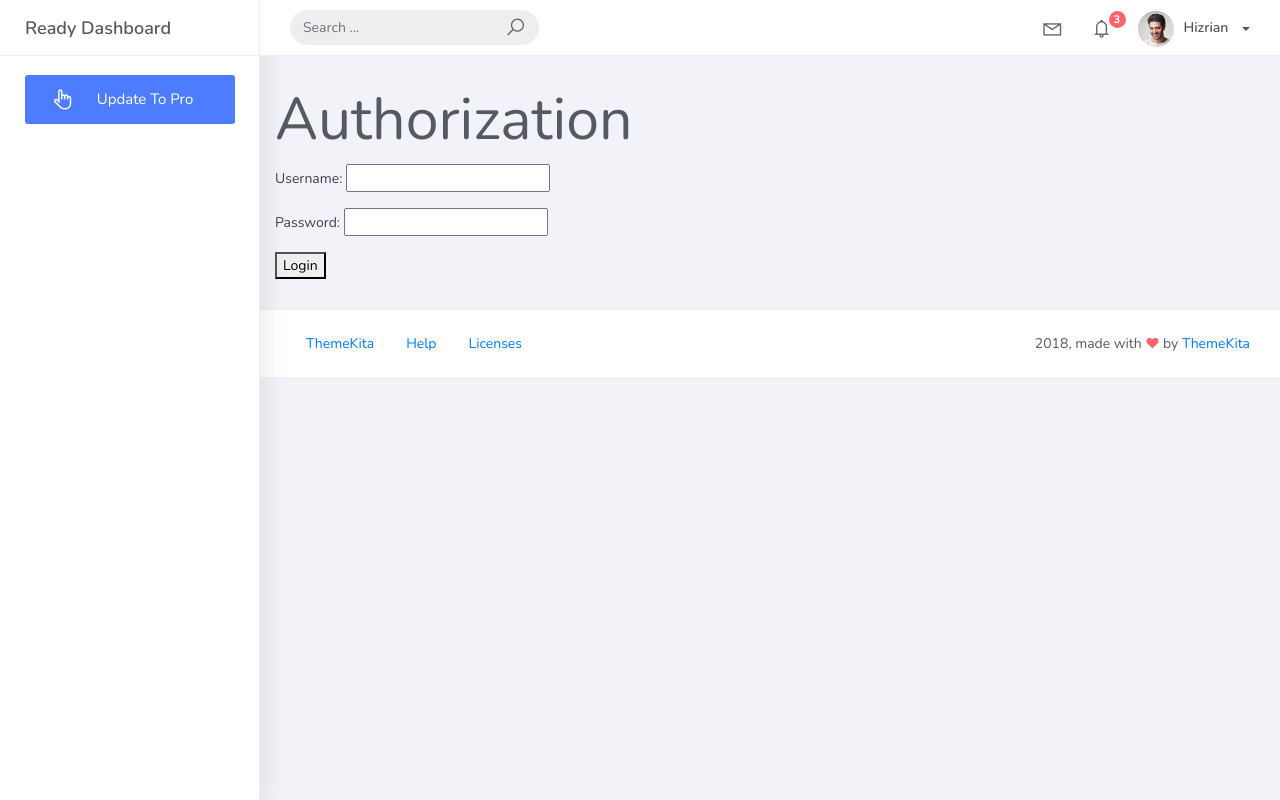
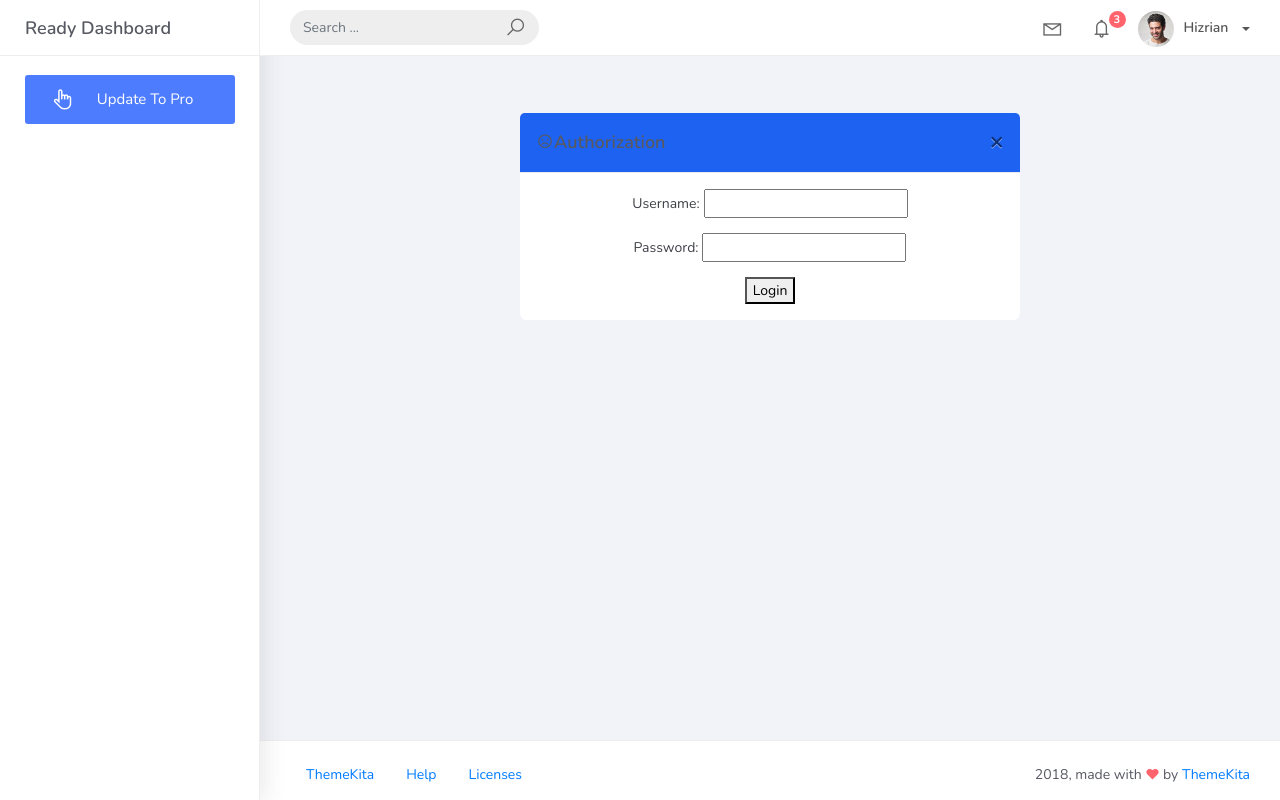
Before and after one commit to codeminder/Portal, a Django app: page /cashagenda/login/ in a window 1280 px wide. Run offline with Django 4.2, Linux system fonts and the light colour scheme; some libraries are stand-ins or nearby versions.

Commit message:
login form

```diff
--- /dev/null
+++ b/portal/cashagenda/forms.py
@@ -0,0 +1,4 @@
+from django.contrib.auth.forms import AuthenticationForm
+
+class LoginUserForm(AuthenticationForm):
+    error_css_class = "text-danger"
--- /dev/null
+++ b/portal/cashagenda/static/cashagenda/css/custom.css
@@ -0,0 +1,20 @@
+.footer {
+    position: absolute;
+    bottom: 0;
+    width: 100%;
+    height: 60px;
+  }
+
+/* .body{ display:flex; flex-direction:column; } */
+
+/* .footer {
+    clear: both;
+    position: relative;
+    height: 200px;
+    margin-top: -200px;
+} */
+
+ul.errorlist {
+    font-weight: bold;
+    color:red;
+}
--- a/portal/cashagenda/templates/cashagenda/base.html
+++ b/portal/cashagenda/templates/cashagenda/base.html
@@ -9,6 +9,7 @@
       <link rel="stylesheet" href="https://fonts.googleapis.com/css?family=Nunito:200,200i,300,300i,400,400i,600,600i,700,700i,800,800i,900,900i">
       <link rel="stylesheet" href="{% static 'cashagenda/css/ready.css' %}">
       <link rel="stylesheet" href="{% static 'cashagenda/css/demo.css' %}">
+      <link rel="stylesheet" href="{% static 'cashagenda/css/custom.css' %}">
    </head>
    <body>
       <div class="wrapper">
--- a/portal/cashagenda/templates/cashagenda/login.html
+++ b/portal/cashagenda/templates/cashagenda/login.html
@@ -1,12 +1,35 @@
 {% extends 'cashagenda/base.html' %}
 
 {% block content %}
+<div class="modal-dialog modal-dialog-centered" role="document">
+    <div class="modal-content">
+        <div class="modal-header bg-primary">
+            <h6 class="modal-title"><i class="la la-frown-o"></i>{{title}}</h6>
+            <button type="button" class="close" data-dismiss="modal" aria-label="Close">
+                <span aria-hidden="true">&times;</span>
+            </button>
+        </div>
+        {% comment %} {% if form.non_field_errors %}
+            <p class="text-danger">{{ form.non_field_errors.as_text|cut:"* "|escape }}</p>
+        {% endif %} {% endcomment %}
+        {% comment %} {% if  form.errors %}
+            {% for _, error in form.errors.items %}
+                <div class="alert alert-danger text-center">
+                    {{ error|striptags }}
+                </div>
+            {% endfor %}
+        {% endif %} {% endcomment %}
+        <div class="modal-body text-center">
+            <form method="post">
 
-<h1>{{title}}</h1>
-<form method="post">
-    {% csrf_token %}
-    {{form.as_p}}
-    <button type="submit">Login</button>
-</form>
-
+                {% csrf_token %}
+                {{form.as_p}}
+                <button type="submit">Login</button>
+            </form>
+        </div>
+        {% comment %} <div class="modal-footer">
+            <button type="button" class="btn btn-secondary" data-dismiss="modal">Close</button>
+        </div> {% endcomment %}
+    </div>
+</div>
 {% endblock %}
--- a/portal/cashagenda/views.py
+++ b/portal/cashagenda/views.py
@@ -1,9 +1,11 @@
 from django.shortcuts import render
+from django.urls import reverse_lazy
+
+from .forms import LoginUserForm
 
 from .utils import DataMixin
 
 from django.contrib.auth.views import LoginView
-from django.contrib.auth.forms import AuthenticationForm
 
 def index(request):
     return render(request, "cashagenda/index.html")
@@ -13,10 +15,13 @@ def dasboard(request):
 
 class LoginUser(DataMixin, LoginView):
 
-    form_class = AuthenticationForm
+    form_class = LoginUserForm
     template_name = 'cashagenda/login.html'
 
     def get_context_data (self, *, object_list=None, **kwargs):
         context = super().get_context_data (**kwargs)
         c_def = self.get_user_context(title="Authorization")
         return dict(list(context.items()) + list(c_def.items()))
+
+    def get_success_url(self) -> str:
+        return reverse_lazy("dasboard_cashagenda")
```
